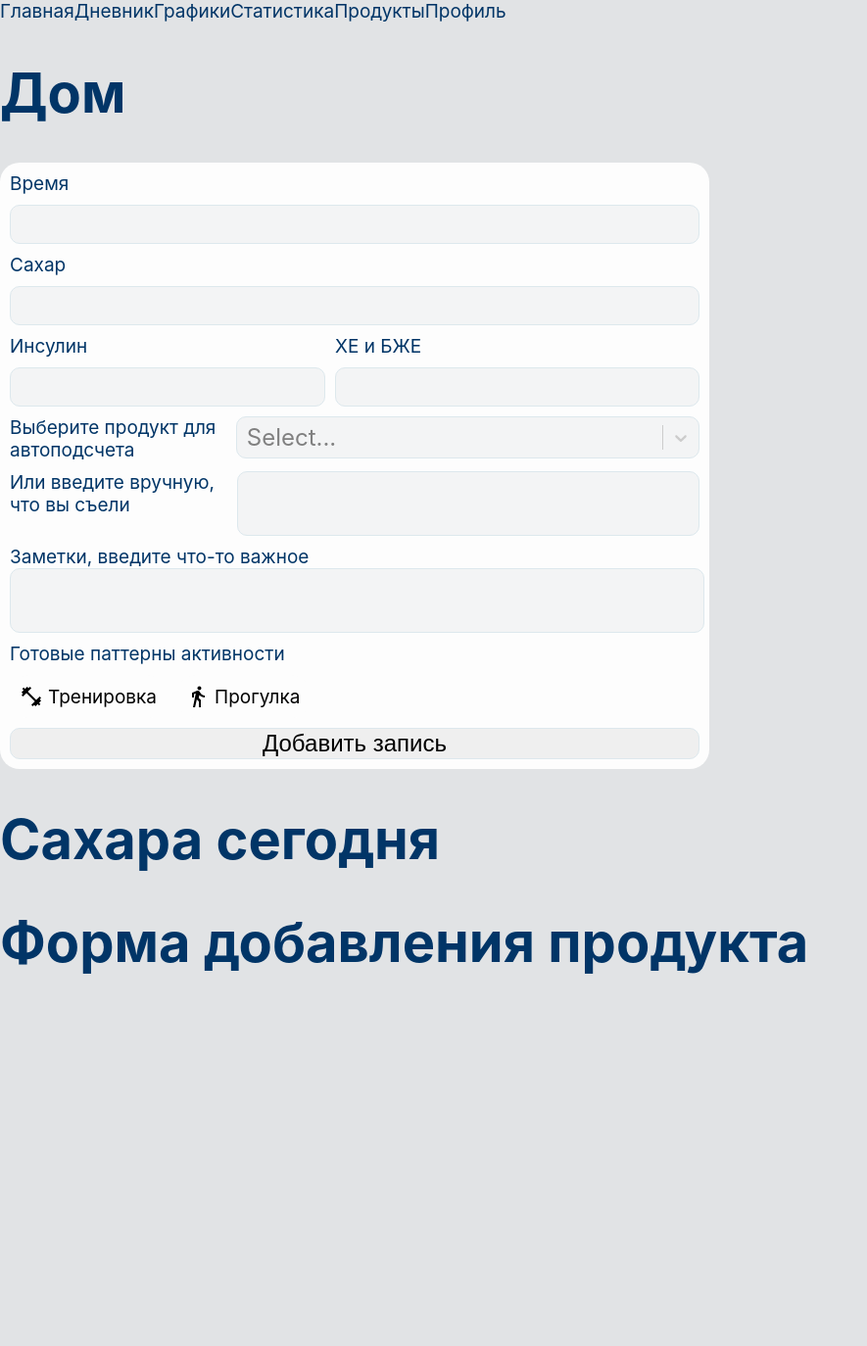
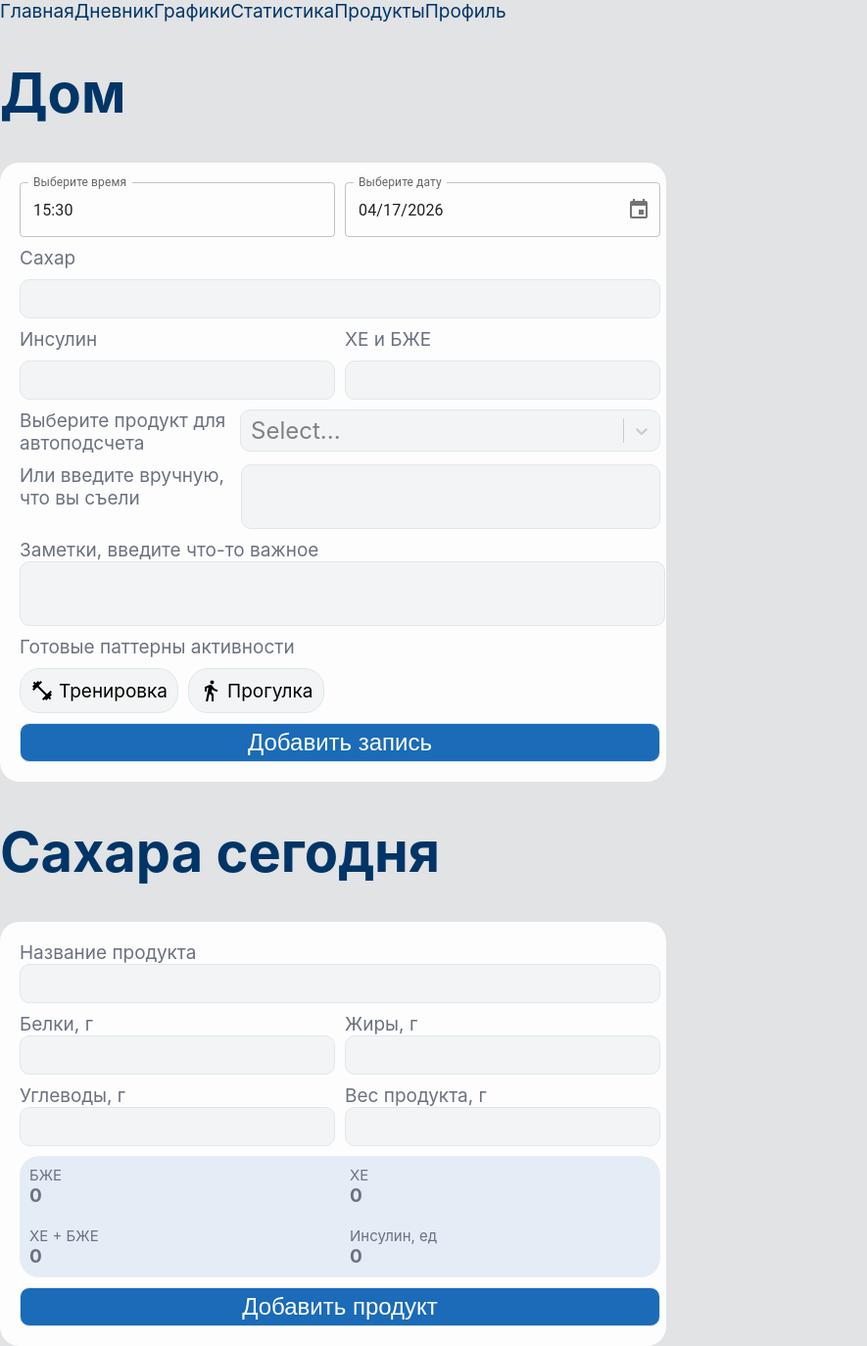
Before and after one commit to CutDiabeticsHeel/sugar-log, a React (Vite) app: page / in a window 1280 px wide. Shown: the whole page at 98% size, without its empty margins (0-885 px from the left). Before the commit the page ends 1034 px from the top, so only its background shows below. Built offline with nearby package versions, Linux system fonts and the light colour scheme.

Commit message:
feat: add product add form

```diff
--- a/index.html
+++ b/index.html
@@ -10,7 +10,6 @@
       content="Web site created using create-react-app"
     />
     <link rel="apple-touch-icon" href="%PUBLIC_URL%/logo192.png" />
-    <link rel="manifest" href="%PUBLIC_URL%/manifest.json" />
     <link rel="stylesheet" href="/src/css/main.css">
     <title>React App</title>
   </head>
--- a/package.json
+++ b/package.json
@@ -9,6 +9,7 @@
     "@fastify/static": "^9.1.3",
     "@mui/icons-material": "^9.2.0",
     "@mui/material": "^9.2.0",
+    "@mui/x-date-pickers": "^9.9.0",
     "@reduxjs/toolkit": "^2.12.0",
     "@testing-library/dom": "^10.4.1",
     "@testing-library/jest-dom": "^6.9.1",
@@ -16,6 +17,7 @@
     "@testing-library/user-event": "^13.5.0",
     "axios": "^1.18.1",
     "concurrently": "^10.0.3",
+    "dayjs": "^1.11.21",
     "fastify": "^5.9.0",
     "react": "^19.2.7",
     "react-dom": "^19.2.7",
--- a/src/components/product-form.jsx
+++ b/src/components/product-form.jsx
@@ -1,5 +1,63 @@
+import { useForm, Controller  } from "react-hook-form"
+import axios from "axios";
+import style from "../css/product-form.module.css";
+
 function ProductForm() {
-    return <h1>Форма добавления продукта</h1>
+
+    const {register, handleSubmit, watch, reset} = useForm()
+
+    const toNumber = (value) => Number(String(value).replace(",", ".")) || 0;
+
+    const protein = toNumber(watch("protein"));
+    const fat = toNumber(watch("fat"));
+    const carbs = toNumber(watch("carbs"));
+    const weight = toNumber(watch("weigth"));
+
+    const XEBEValue = Number((((protein * 4 * weight) + (fat * 9 * weight)) / 10000).toFixed(2));
+    const XEValue = Number(((carbs * weight / 100) / 12).toFixed(2));
+
+    const onSubmit = async (data) =>{
+        const responce = await axios.post(
+            "http://localhost:5000/api/addProduct",
+            data
+        )
+        reset();
+    }
+    return (
+        <section className={style.productAddSection}>
+            <form onSubmit={handleSubmit(onSubmit)} autoComplete="off" className={style.productForm}>
+                <label className={style.nameProductConrainer}>
+                    Название продукта
+                    <input type="text" {...register("nameProduct")} />
+                </label>
+                <label className={style.proteinConrainer}>
+                    Белки, г
+                    <input type="text" {...register("protein")} />
+                </label>
+                <label className={style.fatConrainer}>
+                    Жиры, г
+                    <input type="text" {...register("fat")} />
+                </label>
+                <label className={style.carbsConrainer}>
+                    Углеводы, г
+                    <input type="text" {...register("carbs")} />
+                </label>
+                <label className={style.weigthConrainer}>
+                    Вес продукта, г
+                    <input type="text" {...register("weigth")} />
+                </label>
+                <div className={style.valueContainer}>
+                    <p ><span>БЖЕ</span>{XEBEValue}</p>
+                    <p><span>ХЕ</span>{XEValue}</p>
+                    <p><span>ХЕ + БЖЕ</span>{Number((XEValue + XEBEValue).toFixed(2))}</p>
+                    <p><span>Инсулин, ед</span>{Number(((XEValue + XEBEValue) * 1).toFixed(2))}</p>
+                </div>
+                <button className={style.addEntry} type="submit" >
+                    Добавить продукт
+                </button>
+            </form>
+        </section>
+    )
 }
 
 export default ProductForm;
--- a/src/components/sugar-form.jsx
+++ b/src/components/sugar-form.jsx
@@ -3,6 +3,11 @@ import axios from "axios";
 import style from "../css/sugar-form.module.css";
 import AsyncSelect  from "react-select/async";
 import Checkbox from "@mui/material/Checkbox";
+import { LocalizationProvider } from '@mui/x-date-pickers/LocalizationProvider';
+import { AdapterDayjs } from '@mui/x-date-pickers/AdapterDayjs';
+import { TimeField } from '@mui/x-date-pickers/TimeField';
+import { DatePicker } from '@mui/x-date-pickers/DatePicker';
+import dayjs from 'dayjs';
 import FormControlLabel from '@mui/material/FormControlLabel';
 import DirectionsWalkIcon from '@mui/icons-material/DirectionsWalk';
 import FitnessCenterIcon from '@mui/icons-material/FitnessCenter';
@@ -10,8 +15,10 @@ import FitnessCenterIcon from '@mui/icons-material/FitnessCenter';
 function SugarForm() {
     const { register, handleSubmit, control, reset, setValue } = useForm()
     const onSubmit = async (data) => {
+        data.time = dayjs(data.time).format("HH:mm");
+        data.date = dayjs(data.date).format("YYYY-MM-DD");
         const response = await axios.post(
-            "http://localhost:5000/api/sugar",
+            "http://localhost:5000/api/addSugar",
             data
         );
         reset();
@@ -59,8 +66,37 @@ function SugarForm() {
     return (
         <form onSubmit={handleSubmit(onSubmit)} className={style.sugarForm} autoComplete="off">
             <label className={style.timeInputContainer}>
-                Время
-                <input className={style.timeInput} {...register("firstName")} />
+                <LocalizationProvider dateAdapter={AdapterDayjs}>
+                    <Controller
+                        name="time"
+                        control={control}
+                        defaultValue={dayjs('2026-04-17T15:30')}
+                        render={({ field }) => (
+                            <TimeField
+                                label="Выберите время"
+                                value={field.value}
+                                onChange={(newValue) => field.onChange(newValue)}
+                                format="HH:mm"
+                            />
+                        )}
+                    />
+                </LocalizationProvider>
+            </label>
+            <label className={style.dateInputContainer}>
+                <LocalizationProvider dateAdapter={AdapterDayjs}>
+                    <Controller
+                        name="date"
+                        control={control}
+                        defaultValue={dayjs('2026-04-17')}
+                        render={({ field }) => (
+                            <DatePicker
+                                label="Выберите дату"
+                                value={field.value}
+                                onChange={(newValue) => field.onChange(newValue)}
+                            />
+                        )}
+                    />
+                </LocalizationProvider>
             </label>
             <label className={style.sugarInputContainer}>
                 Cахар
--- a/src/css/color.css
+++ b/src/css/color.css
@@ -4,6 +4,7 @@
 
     --primary-element-background: #1B6BB8;
     --secondary-element-background: #013567;
+    --third-element-background: #E4EDF6;
 
     --paper-soft: #F3F4F5;
 
--- /dev/null
+++ b/src/css/product-form.module.css
@@ -0,0 +1,56 @@
+.productAddSection {
+    background-color: var(--secondary-background);
+    border-radius: 20px;
+    padding: 20px;
+    gap: 10px;
+    display: flex;
+    flex-direction: column;
+    width: 50%;
+}
+.productForm {
+    display: grid;
+    grid-template-columns: 1fr 1fr;
+    gap: 10px;
+    color: var(--text-secondary);
+}
+.nameProductConrainer {
+    grid-column: 1/3;
+    display: flex;
+    flex-direction: column;
+}
+.proteinConrainer,
+.fatConrainer,
+.carbsConrainer,
+.weigthConrainer {
+    display: flex;
+    flex-direction: column;
+}
+.valueContainer {
+    background-color: var(--third-element-background);
+    border-radius: 20px;
+    padding: 10px;
+    grid-column: 1/3;
+    display: grid;
+    grid-template-columns: 1fr 1fr;
+    gap: 20px;
+}
+.valueContainer p {
+    display: flex;
+    flex-direction: column;
+    font-weight: bold;
+}
+.valueContainer span {
+    font-size: var(--small-text);
+    font-weight: normal;
+}
+.addEntry {
+    cursor: pointer;
+    grid-column: 1/3;
+    border: none;
+    border-radius: 10px;
+    background-color: var(--primary-element-background);
+    color: #ffffff;
+    padding: 5px;
+    font-size: var(--second-medium-text);
+    border: 1px solid var(--border-color)
+}
--- a/src/css/sugar-form.module.css
+++ b/src/css/sugar-form.module.css
@@ -2,20 +2,29 @@
     display: grid;
     flex-direction: column;
     grid-template-columns: 0.5fr 1fr;
-    width: 55%;
+    width: 50%;
     font-size: var(--medium-text);
     background-color: var(--secondary-background);
-    color: var(--text-primary);
+    color: var(--text-secondary);
     border-radius: 20px;
-    padding: 10px;
+    padding: 20px;
     gap: 10px
 }
+.dateInputContainer,
 .timeInputContainer,
 .sugarInputContainer {
     grid-column: 1/3;
     display: flex;
     flex-direction: column;
     gap: 10px
+}
+.timeInputContainer {
+    grid-column: 1/2;
+    grid-row: 1;
+}
+.dateInputContainer {
+    grid-column: 2/3;
+    grid-row: 1;
 }
 input,
 textarea {
@@ -36,6 +45,7 @@ textarea {
     display: flex;
     flex-direction: column;
     gap: 10px;
+    grid-row: 3;
 }
 .XEBEInputContainer {
     display: flex;
@@ -87,7 +97,8 @@ textarea {
 .activityCheckbox {
     display: flex;
     align-items: center;
-    background-color: var(--secondary-background);
+    background-color: var(--paper-soft);
+    border: 1px solid var(--border-color);
     color: #000000;
     padding: 10px;
     gap: 5px;
@@ -102,6 +113,9 @@ textarea {
     grid-column: 1/3;
     border: none;
     border-radius: 10px;
+    background-color: var(--primary-element-background);
+    color: #ffffff;
+    padding: 5px;
     font-size: var(--second-medium-text);
     border: 1px solid var(--border-color)
 }
```
Also changed, not shown: 2 other files (tests, documents, lock files or other folders).
